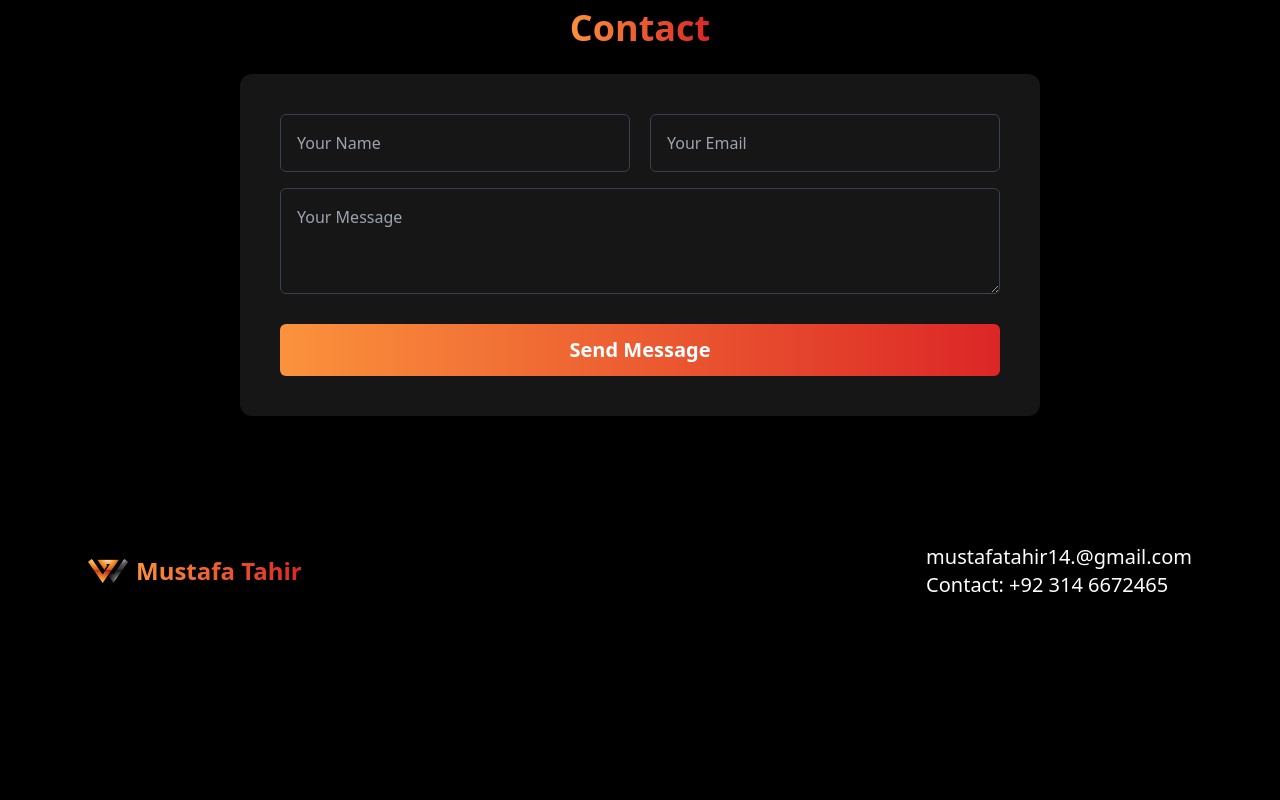
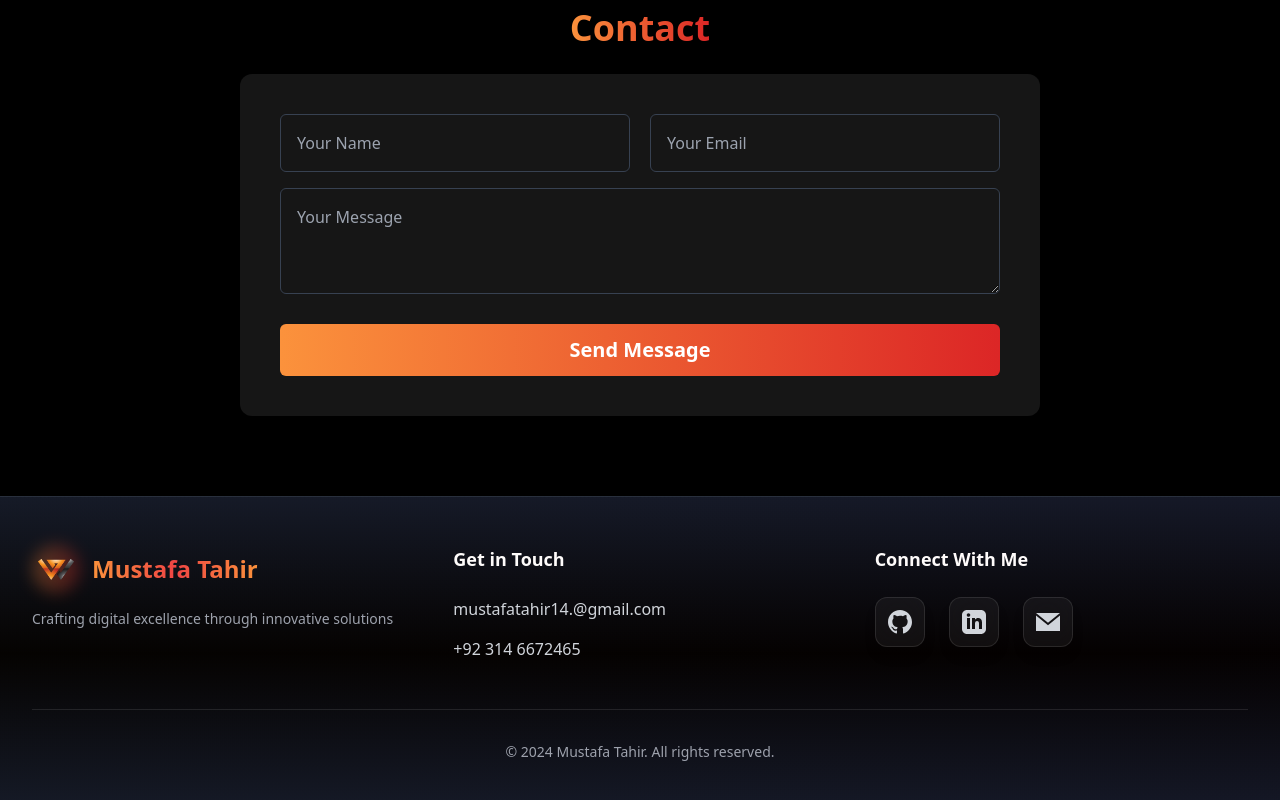
Before and after one commit to Mustafatahir98/Portfolio, a React (Create React App) app: page / in a window 1280 px wide. Shown: the part 3312-4112 px from the top of the page. Before the commit the page ends 3958 px from the top, so only its background shows below. Built offline with nearby package versions, Linux system fonts and the light colour scheme.

Commit message:
Update Footer.jsx

```diff
--- a/src/components/Footer.jsx
+++ b/src/components/Footer.jsx
@@ -1,21 +1,96 @@
-import React from 'react'
-import logo from '../assets/favicon.png'
+import React from 'react';
+import logo from '../assets/favicon.png';
 
 const Footer = () => {
   return (
-      <div className='mx-auto max-w-[1200px] p-12 flex items-center justify-between flex-col sm:flex-row sm:h-[150px]'>
-        <a href='/'>
-          <div className='flex items-center'>
-            <img src={logo} alt='' width={40} height={30} />
-            <h1 className='text-2xl font-bold primary-color ml-2'>Mustafa Tahir</h1>
+    <footer className="relative border-t border-white/10 bg-gradient-to-b from-gray-900 via-black to-gray-900 backdrop-blur-xl">
+      {/* Gradient border effect */}
+      <div className="absolute inset-0 bg-gradient-to-r from-orange-400/20 to-red-600/20 opacity-10" />
+
+      <div className="max-w-7xl mx-auto px-4 sm:px-6 lg:px-8 py-12">
+        <div className="grid grid-cols-1 md:grid-cols-3 gap-8 lg:gap-12">
+          {/* Branding */}
+          <div className="flex flex-col items-center md:items-start space-y-4">
+            <a
+              href="/"
+              className="group flex items-center space-x-3 hover:-translate-y-1 transition-transform duration-300"
+            >
+              <div className="relative w-12 h-12">
+                <div className="absolute inset-0 bg-gradient-to-r from-orange-400 to-red-600 rounded-full blur opacity-30 group-hover:opacity-50 transition-opacity" />
+                <img
+                  src={logo}
+                  alt="Logo"
+                  className="relative z-10 w-full h-full object-contain p-1.5"
+                />
+              </div>
+              <span className="text-2xl font-bold bg-gradient-to-r from-orange-400 via-red-500 to-orange-400 bg-clip-text text-transparent">
+                Mustafa Tahir
+              </span>
+            </a>
+            <p className="text-sm text-gray-400 text-center md:text-left">
+              Crafting digital excellence through innovative solutions
+            </p>
           </div>
-        </a>
-        <p className='text-white text-center sm:text-left sm:text-lg lg:text-xl mt-4 sm:mt-0'>
-          <a href='mailto:waseemzahid64@gmail.com'>mustafatahir14.@gmail.com</a> <br />
-          <a href="tel:+923006997639">Contact: +92 314 6672465</a>
-        </p>
+
+          {/* Contact Info */}
+          <div className="flex flex-col items-center md:items-start space-y-4">
+            <h3 className="text-lg font-semibold text-white mb-2">Get in Touch</h3>
+            <a
+              href="mailto:mustafatahir14.@gmail.com"
+              className="text-gray-300 hover:text-orange-400 transition-colors relative group"
+            >
+              <span className="relative z-10">mustafatahir14.@gmail.com</span>
+              <div className="absolute bottom-0 left-0 w-full h-px bg-gradient-to-r from-orange-400/0 via-orange-400/50 to-orange-400/0 opacity-0 group-hover:opacity-100 transition-opacity" />
+            </a>
+            <a
+              href="tel:+923146672465"
+              className="text-gray-300 hover:text-orange-400 transition-colors relative group"
+            >
+              <span className="relative z-10">+92 314 6672465</span>
+              <div className="absolute bottom-0 left-0 w-full h-px bg-gradient-to-r from-orange-400/0 via-orange-400/50 to-orange-400/0 opacity-0 group-hover:opacity-100 transition-opacity" />
+            </a>
+          </div>
+
+          {/* Social Links */}
+          <div className="flex flex-col items-center md:items-start space-y-4">
+            <h3 className="text-lg font-semibold text-white mb-2">Connect With Me</h3>
+            <div className="flex space-x-6">
+              {['github', 'linkedin', 'email'].map((icon, index) => (
+                <a
+                  key={index}
+                  href="#"
+                  className="p-3 rounded-xl bg-white/5 backdrop-blur-lg hover:bg-white/10 transition-all duration-300 hover:-translate-y-1 shadow-lg hover:shadow-xl border border-white/10 hover:border-orange-400/30"
+                >
+                  {icon === 'github' && (
+                    <svg className="w-6 h-6 text-gray-300 hover:text-orange-400 transition-colors" fill="currentColor" viewBox="0 0 24 24">
+                      <path d="M12 0C5.373 0 0 5.373 0 12c0 5.302 3.438 9.8 8.207 11.387.6.113.793-.261.793-.577v-2.234c-3.338.726-4.033-1.416-4.033-1.416-.546-1.387-1.333-1.756-1.333-1.756-1.089-.745.083-.729.083-.729 1.205.084 1.839 1.237 1.839 1.237 1.07 1.834 2.807 1.304 3.492.997.107-.775.418-1.305.762-1.604-2.665-.305-5.467-1.334-5.467-5.931 0-1.311.469-2.381 1.236-3.221-.124-.303-.535-1.524.117-3.176 0 0 1.008-.322 3.301 1.23A11.509 11.509 0 0112 5.803c1.02.005 2.047.138 3.006.404 2.291-1.552 3.297-1.23 3.297-1.23.653 1.653.242 2.874.118 3.176.77.84 1.235 1.911 1.235 3.221 0 4.609-2.807 5.624-5.479 5.921.43.372.823 1.102.823 2.222v3.293c0 .319.192.694.801.576C20.566 21.797 24 17.3 24 12c0-6.627-5.373-12-12-12z"/>
+                    </svg>
+                  )}
+                  {icon === 'linkedin' && (
+                    <svg className="w-6 h-6 text-gray-300 hover:text-orange-400 transition-colors" fill="currentColor" viewBox="0 0 24 24">
+                      <path d="M19 0h-14c-2.761 0-5 2.239-5 5v14c0 2.761 2.239 5 5 5h14c2.762 0 5-2.239 5-5v-14c0-2.761-2.238-5-5-5zm-11 19h-3v-11h3v11zm-1.5-12.268c-.966 0-1.75-.79-1.75-1.764s.784-1.764 1.75-1.764 1.75.79 1.75 1.764-.783 1.764-1.75 1.764zm13.5 12.268h-3v-5.604c0-3.368-4-3.113-4 0v5.604h-3v-11h3v1.765c1.396-2.586 7-2.777 7 2.476v6.759z"/>
+                    </svg>
+                  )}
+                  {icon === 'email' && (
+                    <svg className="w-6 h-6 text-gray-300 hover:text-orange-400 transition-colors" fill="currentColor" viewBox="0 0 24 24">
+                      <path d="M12 12.713l-11.985-9.713h23.97l-11.985 9.713zm0 2.574l-12-9.725v15.438h24v-15.438l-12 9.725z"/>
+                    </svg>
+                  )}
+                </a>
+              ))}
+            </div>
+          </div>
+        </div>
+
+        {/* Copyright */}
+        <div className="mt-12 pt-8 border-t border-white/10 text-center">
+          <p className="text-sm text-gray-400">
+            © {new Date().getFullYear()} Mustafa Tahir. All rights reserved.
+          </p>
+        </div>
       </div>
-  )
-}
+    </footer>
+  );
+};
 
-export default Footer
+export default Footer;
```
